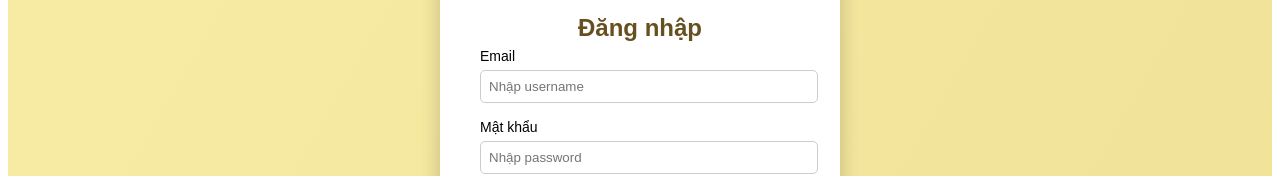
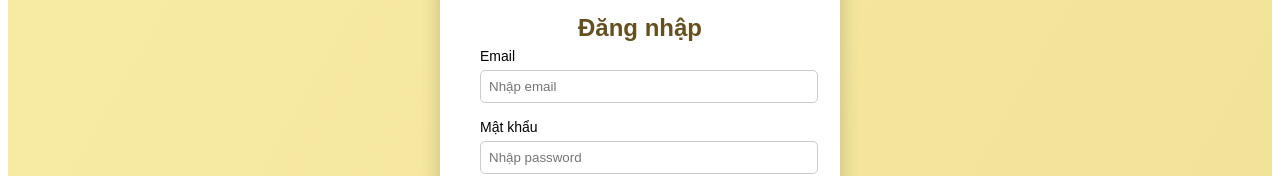
Before and after one commit to quynhngocnhi28-beep/baitap, a React (Vite) app: page / in a window 1280 px wide. Shown: the part 271-447 px from the top of the page. Built offline with nearby package versions, Linux system fonts and the light colour scheme.

Commit message:
Add multiple files

```diff
--- a/src/Components/Login.jsx
+++ b/src/Components/Login.jsx
@@ -26,7 +26,7 @@ function Login({ goToRegister }) {
                         <label>Email</label>
                         <input
                             type="text"
-                            placeholder="Nhập username"
+                            placeholder="Nhập email"
                             value={username}
                             onChange={(e) => setUsername(e.target.value)}
                         />
```
